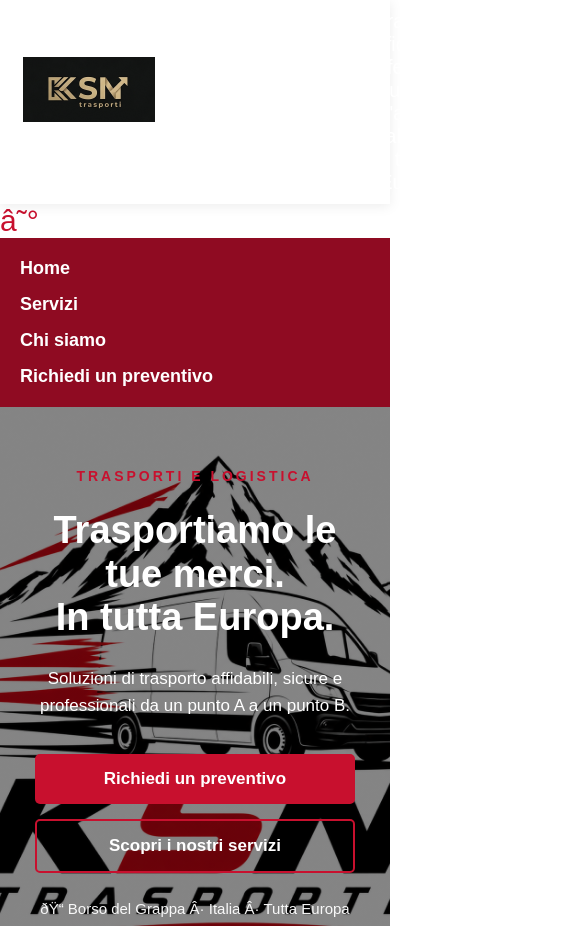
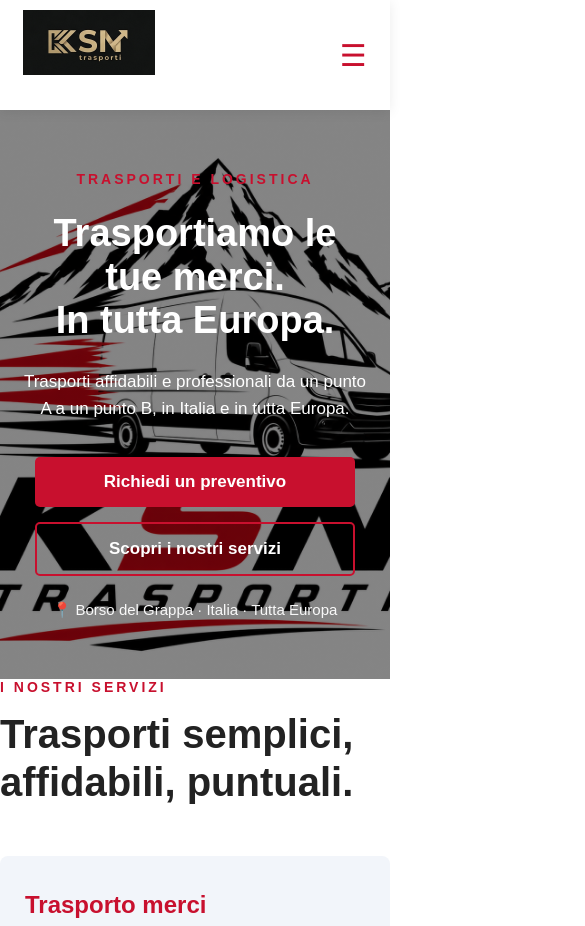
Before and after one commit to Novecentoooo/azienda-trasporti, a plain HTML site: page index.html in a window 390 px wide. Shown: the top 926 px of the page, 585 px wide, since content can reach past the window. Drawn offline with Linux system fonts and the light colour scheme.

Commit message:
Fix header and mobile menu

```diff
--- a/index.html
+++ b/index.html
@@ -1,44 +1,22 @@
 <!DOCTYPE html>
+<html lang="it">
 
-<html lang="en">
 <head>
-    <meta charset="UT
+    <meta charset="UTF-8">
     <meta name="viewport" content="width=device-width, initial-scale=1.0">
-    <meta name="description" content="Professional transport and logistics services. Reliable, safe and efficient transportation solutions.">
 
-    <title>Transport Company</title>
+    <title>KSN TRASPORTI | Trasporti in Italia e Europa</title>
 
     <link rel="stylesheet" href="css/style.css">
-
 </head>
-
-     <script>
-    const menuToggle = document.querySelector(".menu-toggle");
-    const mainNav = document.querySelector(".main-nav");
-
-    menuToggle.addEventListener("click", () => {
-        mainNav.classList.toggle("active");
-    });
-     </script>
 
 <body>
 
 <header>
+
     <a href="#home" class="logo">
-    <img src= "logo.png" alt="KSN TRASPORTI">
+        <img src="logo.png" alt="KSN TRASPORTI">
     </a>
-
-<h1>Trasportiamo ciò che conta.</h1>
-
-<p>
-    Trasporti affidabili e professionali da un punto all'altro,
-    in Italia e in tutta Europa.
-</p>
-</header>
-
-</body>
-
-</header>
 
     <button class="menu-toggle" aria-label="Apri menu">
         ☰
@@ -51,6 +29,8 @@
         <a href="#contact">Richiedi un preventivo</a>
     </nav>
 
+</header>
+
 
 <section class="hero" id="home">
 
@@ -61,17 +41,21 @@
         <h2>Trasportiamo le tue merci.<br>In tutta Europa.</h2>
 
         <p>
-            Soluzioni di trasporto affidabili, sicure e professionali
-            da un punto A a un punto B.
+            Trasporti affidabili e professionali da un punto A a un punto B,
+            in Italia e in tutta Europa.
         </p>
 
         <div class="hero-buttons">
             <a href="#contact" class="button">Richiedi un preventivo</a>
-            <a href="#services" class="button secondary-button">Scopri i nostri servizi</a>
+            <a href="#services" class="button secondary-button">
+                Scopri i nostri servizi
+            </a>
         </div>
+
         <div class="hero-location">
             📍 Borso del Grappa · Italia · Tutta Europa
         </div>
+
     </div>
 
 </section>
@@ -426,8 +410,15 @@
 
 </footer>
 
+<!javascript per menu a tendina>
+    <script>
+    const menuToggle = document.querySelector(".menu-toggle");
+    const mainNav = document.querySelector(".main-nav");
 
-
+    menuToggle.addEventListener("click", () => {
+        mainNav.classList.toggle("active");
+    });
+    </script>
 
 </body>
 
```
Lines whose indentation alone changed are shown as unchanged.
